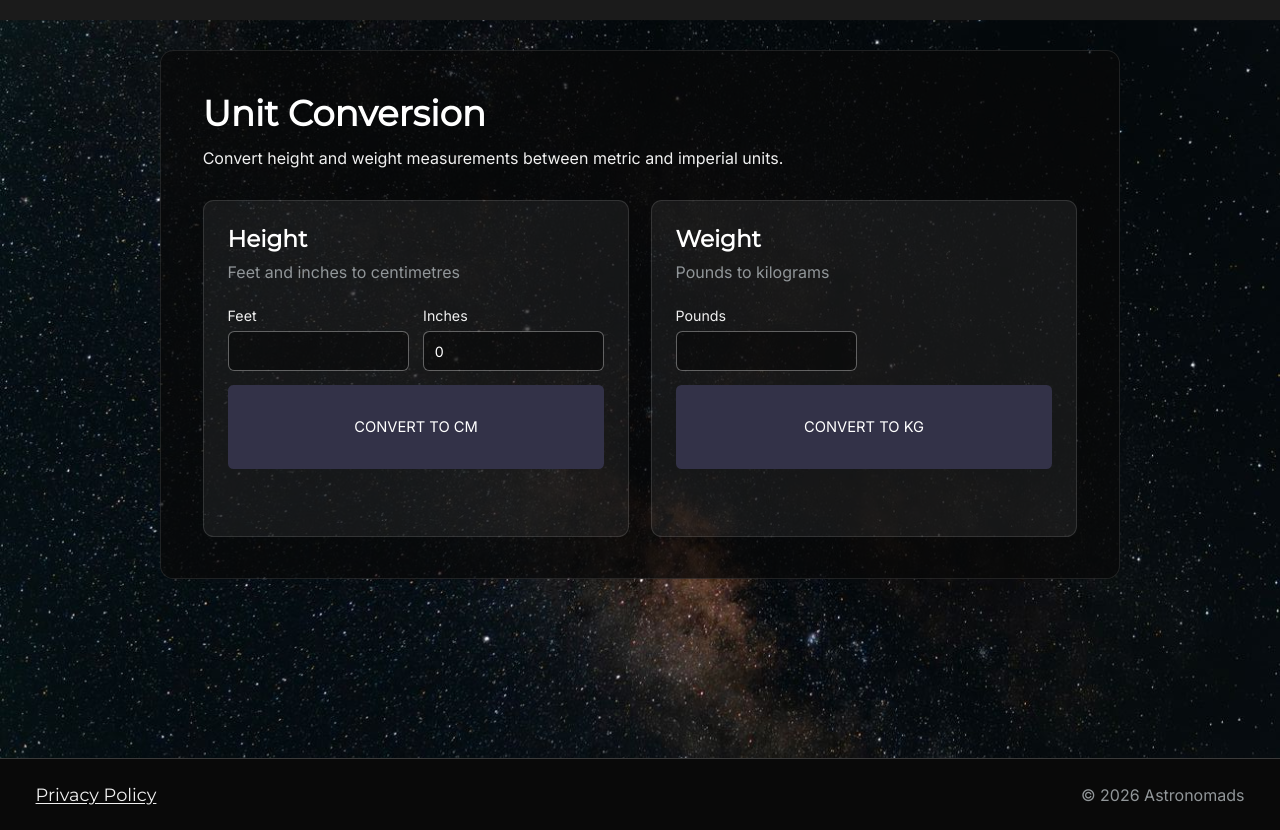
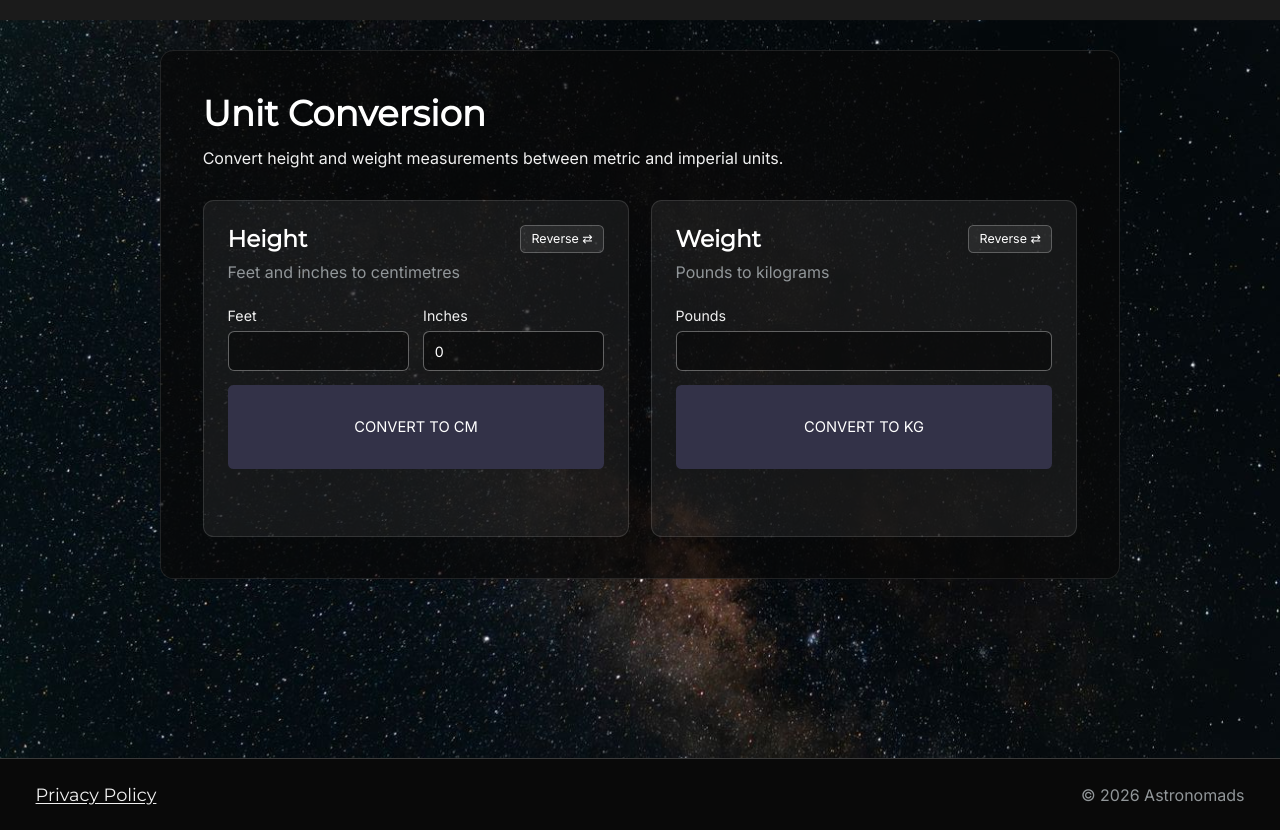
Before and after one commit to Astronomads-London/Project, a Flask app: page /conversion in a window 1280 px wide. Shown: the part 50-880 px from the top of the page. Run offline with Flask 3, Linux system fonts and the light colour scheme; parts of the project's set-up code (start-up, migrations or seed data) failed here and were passed over; some web fonts are replaced.

Commit message:
the buttons should appear now

```diff
--- a/app/templates/unitconversion.html
+++ b/app/templates/unitconversion.html
@@ -15,9 +15,15 @@
 
   <div class="conversion-grid">
     <section class="conversion-card" aria-labelledby="height-conversion-title">
+      <div class="conversion-card__header">
         <h2 id="height-conversion-title">Height</h2>
-      <p>Feet and inches to centimetres</p>
-      <form class="conversion-form" data-conversion="height">
+        <button type="button" class="conversion-reverse-btn" id="height-reverse-btn" aria-label="Reverse height conversion" title="Reverse conversion">
+          Reverse ⇄
+        </button>
+      </div>
+      <p id="height-conversion-desc">Feet and inches to centimetres</p>
+      <form class="conversion-form" data-conversion="height" id="height-form">
+        <div class="conversion-form__fields" id="height-fields">
           <label>
             <span>Feet</span>
             <input type="number" name="feet" min="{{ limits.feet[0] }}" max="{{ limits.feet[1] }}" step="any" inputmode="decimal" required>
@@ -26,20 +32,28 @@
             <span>Inches</span>
             <input type="number" name="inches" min="{{ limits.inches[0] }}" max="{{ limits.inches[1] }}" step="any" value="0" inputmode="decimal" required>
           </label>
-        <button class="btn btn--sm" type="submit">CONVERT TO CM</button>
+        </div>
+        <button class="btn btn--sm" type="submit" id="height-submit-btn">CONVERT TO CM</button>
         <p class="conversion-result" aria-live="polite"></p>
       </form>
     </section>
 
     <section class="conversion-card" aria-labelledby="weight-conversion-title">
+      <div class="conversion-card__header">
         <h2 id="weight-conversion-title">Weight</h2>
-      <p>Pounds to kilograms</p>
-      <form class="conversion-form" data-conversion="weight">
-        <label>
+        <button type="button" class="conversion-reverse-btn" id="weight-reverse-btn" aria-label="Reverse weight conversion" title="Reverse conversion">
+          Reverse ⇄
+        </button>
+      </div>
+      <p id="weight-conversion-desc">Pounds to kilograms</p>
+      <form class="conversion-form" data-conversion="weight" id="weight-form">
+        <div class="conversion-form__fields" id="weight-fields">
+          <label class="conversion-form__single">
             <span>Pounds</span>
             <input type="number" name="pounds" min="{{ limits.pounds[0] }}" max="{{ limits.pounds[1] }}" step="any" inputmode="decimal" required>
           </label>
-        <button class="btn btn--sm" type="submit">CONVERT TO KG</button>
+        </div>
+        <button class="btn btn--sm" type="submit" id="weight-submit-btn">CONVERT TO KG</button>
         <p class="conversion-result" aria-live="polite"></p>
       </form>
     </section>
--- a/app/utils/validation.py
+++ b/app/utils/validation.py
@@ -172,6 +172,8 @@ CONVERSION_LIMITS = {
     "feet": (0, 9),
     "inches": (0, 108),
     "pounds": (1, 600),
+    "cm": (0, 500),
+    "kg": (0, 500),
 }
 MAX_HEIGHT_INCHES = 108  # 9 ft
 
```
Lines whose indentation alone changed are shown as unchanged.
